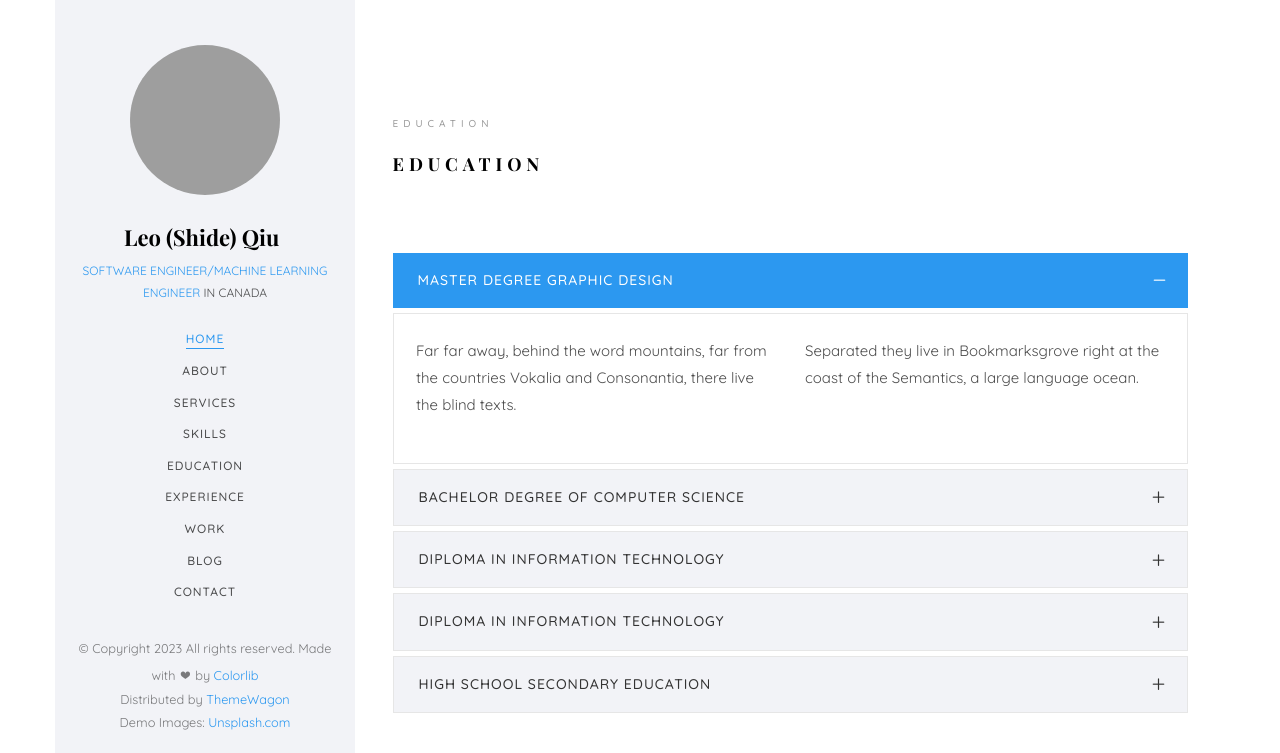
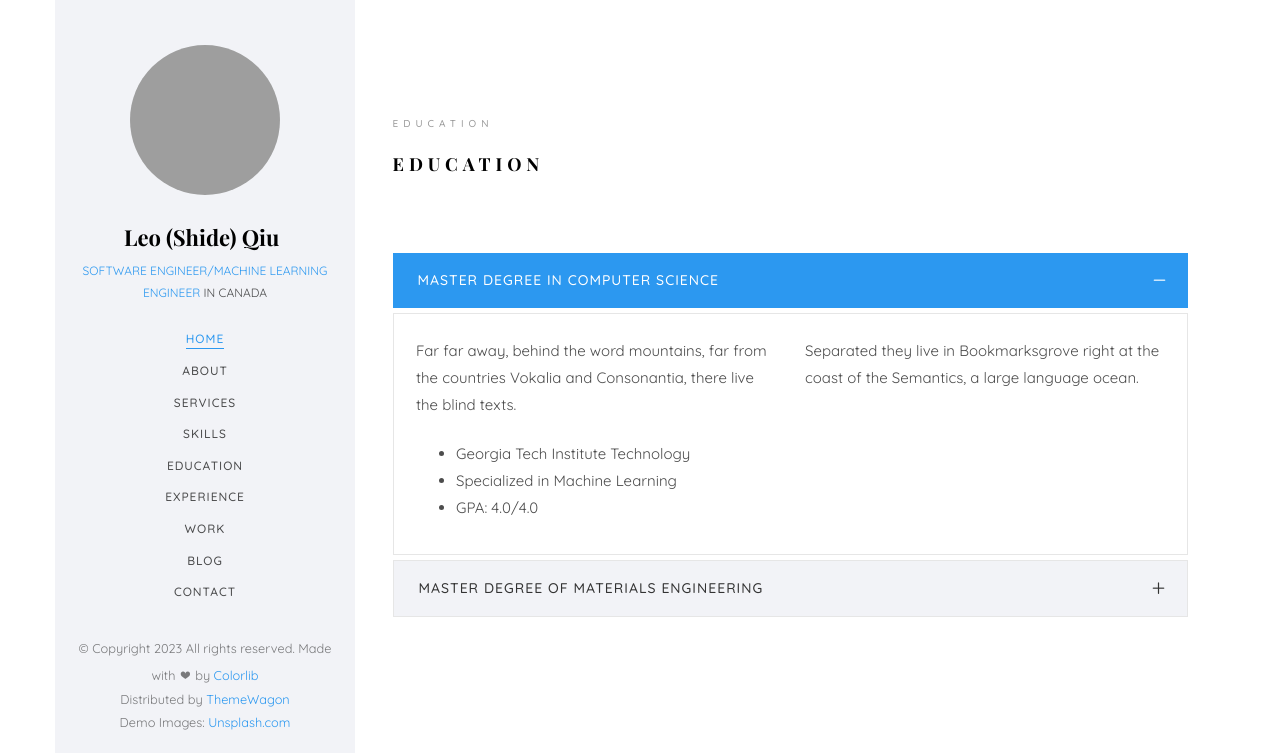
Before and after one commit to shideqiu/shideqiu.github.io, a plain HTML site: page index.html in a window 1280 px wide. Both pictures are taken after a click on the link "EDUCATION". Shown: the part 3877-4630 px from the top of the page. Drawn offline with nearby package versions, Linux system fonts and the light colour scheme; grey boxes are pictures that could not be loaded; files whose address does not match are found by name; a web font is replaced by a local one.

Commit message:
v1.2 update education

```diff
--- a/index.html
+++ b/index.html
@@ -389,7 +389,7 @@ Copyright <script>document.write(new Date().getFullYear());</script> All rights
 									<div class="panel panel-default">
 									    <div class="panel-heading" role="tab" id="headingOne">
 									        <h4 class="panel-title">
-									            <a data-toggle="collapse" data-parent="#accordion" href="#collapseOne" aria-expanded="true" aria-controls="collapseOne">Master Degree Graphic Design
+									            <a data-toggle="collapse" data-parent="#accordion" href="#collapseOne" aria-expanded="true" aria-controls="collapseOne">Master Degree in Computer Science
 									            </a>
 									        </h4>
 									    </div>
@@ -403,13 +403,18 @@ Copyright <script>document.write(new Date().getFullYear());</script> All rights
 										      			<p>Separated they live in Bookmarksgrove right at the coast of the Semantics, a large language ocean.</p>
 										      		</div>
 										      	</div>
+												<ul>
+													<li>Georgia Tech Institute Technology</li>
+													<li>Specialized in Machine Learning</li>
+													<li>GPA: 4.0/4.0</li>
+												</ul>
 									         </div>
 									    </div>
 									</div>
 									<div class="panel panel-default">
 									    <div class="panel-heading" role="tab" id="headingTwo">
 									        <h4 class="panel-title">
-									            <a class="collapsed" data-toggle="collapse" data-parent="#accordion" href="#collapseTwo" aria-expanded="false" aria-controls="collapseTwo">Bachelor Degree of Computer Science
+									            <a class="collapsed" data-toggle="collapse" data-parent="#accordion" href="#collapseTwo" aria-expanded="false" aria-controls="collapseTwo">Master Degree of Materials Engineering
 									            </a>
 									        </h4>
 									    </div>
@@ -417,50 +422,10 @@ Copyright <script>document.write(new Date().getFullYear());</script> All rights
 									        <div class="panel-body">
 									            <p>Far far away, behind the word <strong>mountains</strong>, far from the countries Vokalia and Consonantia, there live the blind texts. Separated they live in Bookmarksgrove right at the coast of the Semantics, a large language ocean.</p>
 													<ul>
-														<li>Separated they live in Bookmarksgrove right</li>
-														<li>Separated they live in Bookmarksgrove right</li>
+														<li>Georgia Tech Institute Technology</li>
+														<li>Specialized in Machine Learning</li>
+														<li>GPA: 4.0/4.0</li>
 													</ul>
-									        </div>
-									    </div>
-									</div>
-									<div class="panel panel-default">
-									    <div class="panel-heading" role="tab" id="headingThree">
-									        <h4 class="panel-title">
-									            <a class="collapsed" data-toggle="collapse" data-parent="#accordion" href="#collapseThree" aria-expanded="false" aria-controls="collapseThree">Diploma in Information Technology
-									            </a>
-									        </h4>
-									    </div>
-									    <div id="collapseThree" class="panel-collapse collapse" role="tabpanel" aria-labelledby="headingThree">
-									        <div class="panel-body">
-									            <p>Far far away, behind the word <strong>mountains</strong>, far from the countries Vokalia and Consonantia, there live the blind texts. Separated they live in Bookmarksgrove right at the coast of the Semantics, a large language ocean.</p>
-									        </div>
-									    </div>
-									</div>
-
-									<div class="panel panel-default">
-									    <div class="panel-heading" role="tab" id="headingFour">
-									        <h4 class="panel-title">
-									            <a class="collapsed" data-toggle="collapse" data-parent="#accordion" href="#collapseFour" aria-expanded="false" aria-controls="collapseFour">Diploma in Information Technology
-									            </a>
-									        </h4>
-									    </div>
-									    <div id="collapseFour" class="panel-collapse collapse" role="tabpanel" aria-labelledby="headingFour">
-									        <div class="panel-body">
-									            <p>Far far away, behind the word <strong>mountains</strong>, far from the countries Vokalia and Consonantia, there live the blind texts. Separated they live in Bookmarksgrove right at the coast of the Semantics, a large language ocean.</p>
-									        </div>
-									    </div>
-									</div>
-
-									<div class="panel panel-default">
-									    <div class="panel-heading" role="tab" id="headingFive">
-									        <h4 class="panel-title">
-									            <a class="collapsed" data-toggle="collapse" data-parent="#accordion" href="#collapseFive" aria-expanded="false" aria-controls="collapseFive">High School Secondary Education
-									            </a>
-									        </h4>
-									    </div>
-									    <div id="collapseFive" class="panel-collapse collapse" role="tabpanel" aria-labelledby="headingFive">
-									        <div class="panel-body">
-									            <p>Far far away, behind the word <strong>mountains</strong>, far from the countries Vokalia and Consonantia, there live the blind texts. Separated they live in Bookmarksgrove right at the coast of the Semantics, a large language ocean.</p>
 									        </div>
 									    </div>
 									</div>
```
